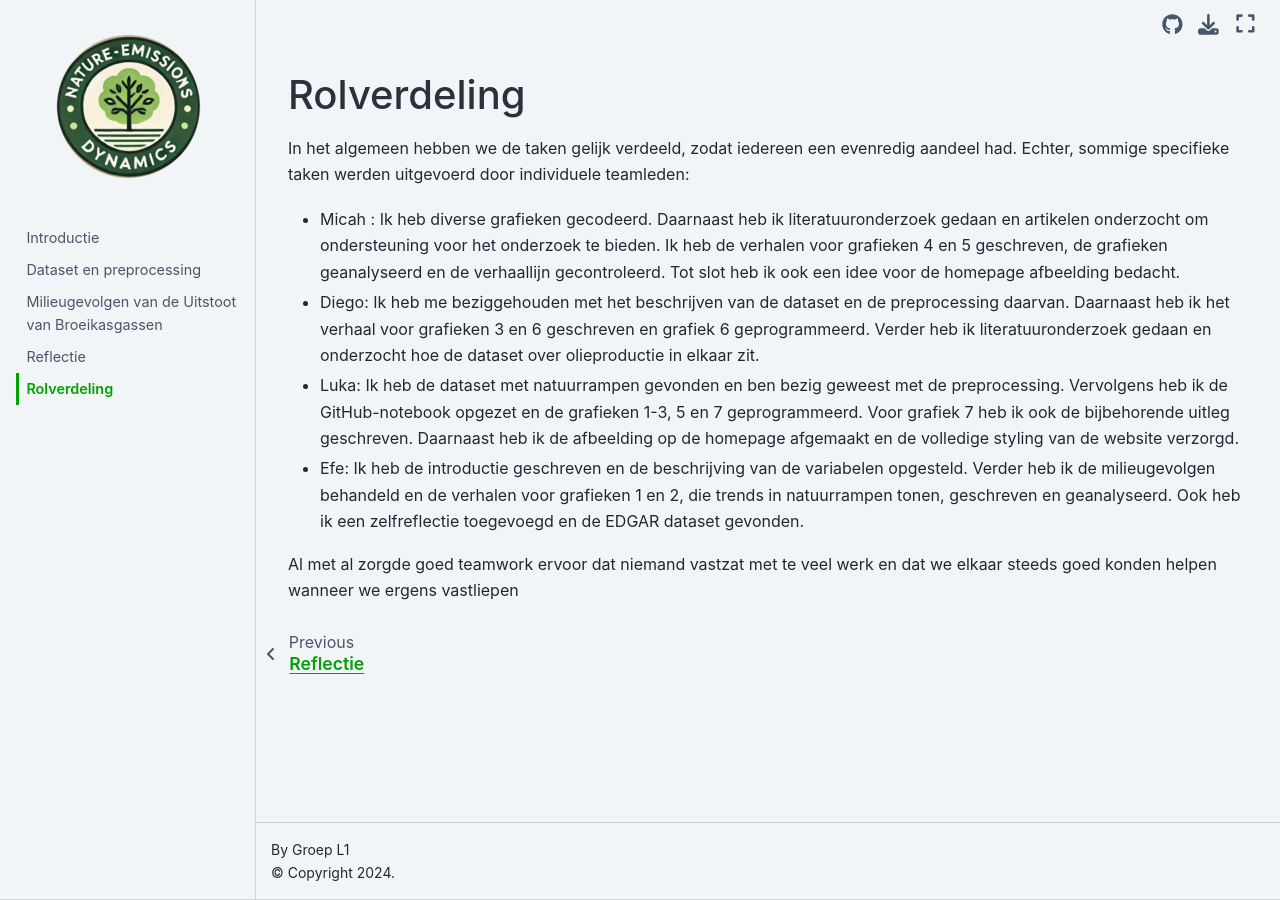
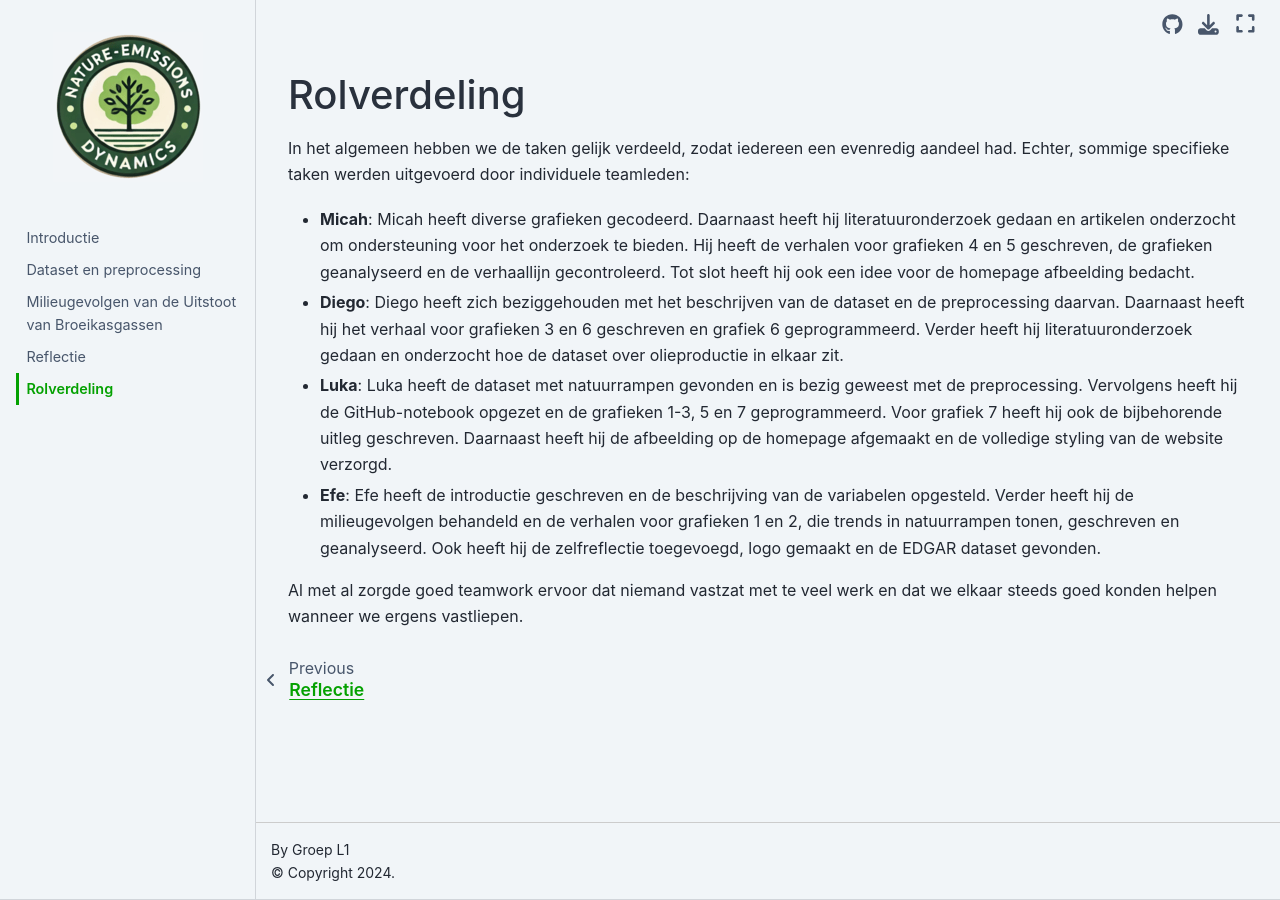
Before and after one commit to Elijah-1/IF-project, a Jupyter Book: the page built from docs/rolverdeling.md, in a window 1280 px wide. Built offline with Jupyter Book 1.0.4 settings and Sphinx 7.4.7 and the Sphinx Book theme 1.1.4, drawn with Linux system fonts in a browser that asks for light colours; comment, search, counter and statistics services are not loaded.

```diff
--- a/docs/rolverdeling.md
+++ b/docs/rolverdeling.md
@@ -2,9 +2,9 @@
 
 In het algemeen hebben we de taken gelijk verdeeld, zodat iedereen een evenredig aandeel had. Echter, sommige specifieke taken werden uitgevoerd door individuele teamleden:
 
-- Micah : Ik heb diverse grafieken gecodeerd. Daarnaast heb ik literatuuronderzoek gedaan en artikelen onderzocht om ondersteuning voor het onderzoek te bieden. Ik heb de verhalen voor grafieken 4 en 5 geschreven, de grafieken geanalyseerd en de verhaallijn gecontroleerd. Tot slot heb ik ook een idee voor de homepage afbeelding bedacht.
-- Diego: Ik heb me beziggehouden met het beschrijven van de dataset en de preprocessing daarvan. Daarnaast heb ik het verhaal voor grafieken 3 en 6 geschreven en grafiek 6 geprogrammeerd. Verder heb ik literatuuronderzoek gedaan en onderzocht hoe de dataset over olieproductie in elkaar zit.
-- Luka: Ik heb de dataset met natuurrampen gevonden en ben bezig geweest met de preprocessing. Vervolgens heb ik de GitHub-notebook opgezet en de grafieken 1-3, 5 en 7 geprogrammeerd. Voor grafiek 7 heb ik ook de bijbehorende uitleg geschreven. Daarnaast heb ik de afbeelding op de homepage afgemaakt en de volledige styling van de website verzorgd.
-- Efe: Ik heb de introductie geschreven en de beschrijving van de variabelen opgesteld. Verder heb ik de milieugevolgen behandeld en de verhalen voor grafieken 1 en 2, die trends in natuurrampen tonen, geschreven en geanalyseerd. Ook heb ik een zelfreflectie toegevoegd en de EDGAR dataset gevonden.
+- **Micah**: Micah heeft diverse grafieken gecodeerd. Daarnaast heeft hij literatuuronderzoek gedaan en artikelen onderzocht om ondersteuning voor het onderzoek te bieden. Hij heeft de verhalen voor grafieken 4 en 5 geschreven, de grafieken geanalyseerd en de verhaallijn gecontroleerd. Tot slot heeft hij ook een idee voor de homepage afbeelding bedacht.
+- **Diego**: Diego heeft zich beziggehouden met het beschrijven van de dataset en de preprocessing daarvan. Daarnaast heeft hij het verhaal voor grafieken 3 en 6 geschreven en grafiek 6 geprogrammeerd. Verder heeft hij literatuuronderzoek gedaan en onderzocht hoe de dataset over olieproductie in elkaar zit.
+- **Luka**: Luka heeft de dataset met natuurrampen gevonden en is bezig geweest met de preprocessing. Vervolgens heeft hij de GitHub-notebook opgezet en de grafieken 1-3, 5 en 7 geprogrammeerd. Voor grafiek 7 heeft hij ook de bijbehorende uitleg geschreven. Daarnaast heeft hij de afbeelding op de homepage afgemaakt en de volledige styling van de website verzorgd.
+- **Efe**: Efe heeft de introductie geschreven en de beschrijving van de variabelen opgesteld. Verder heeft hij de milieugevolgen behandeld en de verhalen voor grafieken 1 en 2, die trends in natuurrampen tonen, geschreven en geanalyseerd. Ook heeft hij de zelfreflectie toegevoegd, logo gemaakt en de EDGAR dataset gevonden.
 
-Al met al zorgde goed teamwork ervoor dat niemand vastzat met te veel werk en dat we elkaar steeds goed konden helpen wanneer we ergens vastliepen
+Al met al zorgde goed teamwork ervoor dat niemand vastzat met te veel werk en dat we elkaar steeds goed konden helpen wanneer we ergens vastliepen.
```
Also changed, not shown: docs/reflectie.md (+0 -1 lines), docs/notebook.ipynb, 14 other files.
